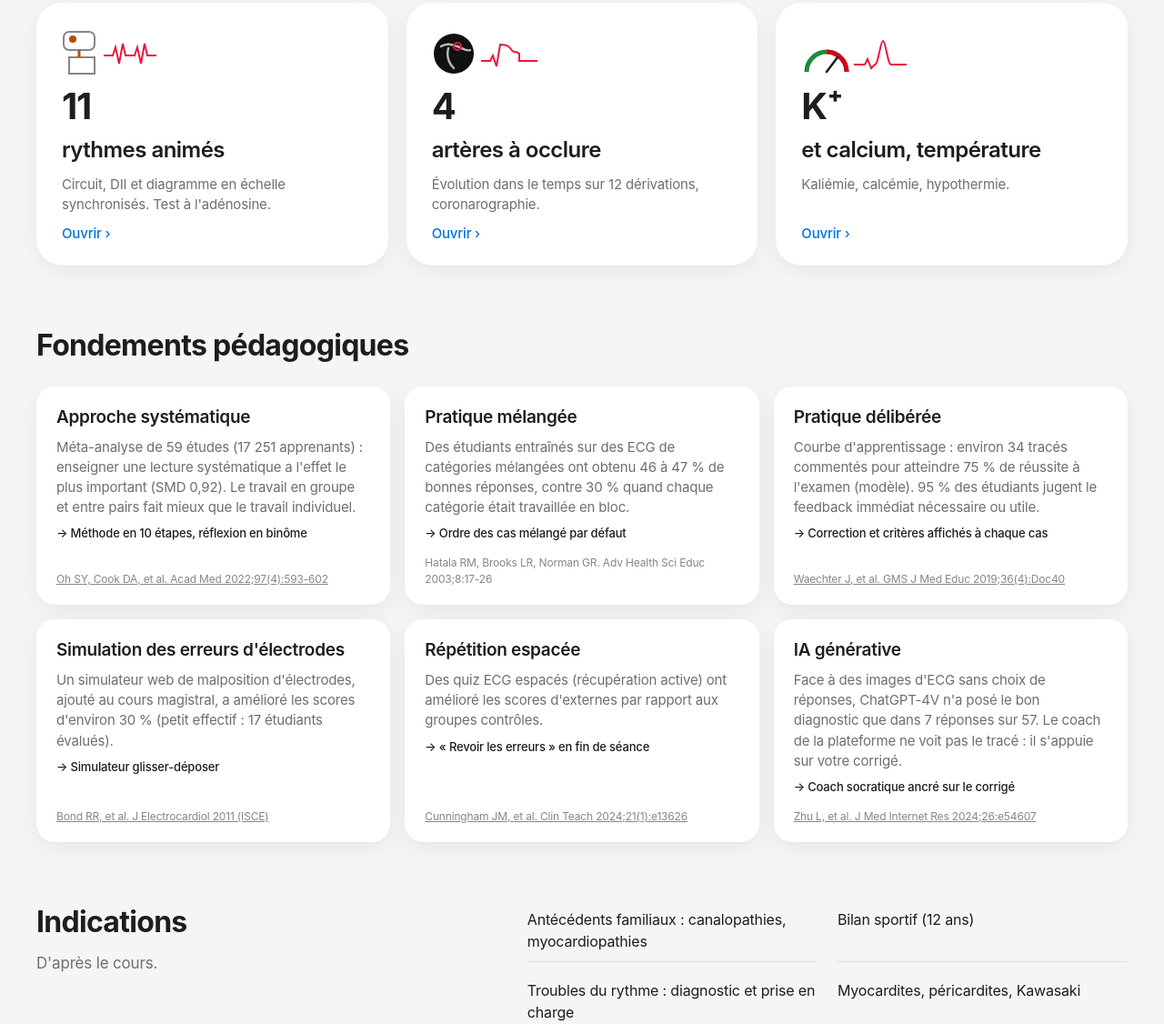
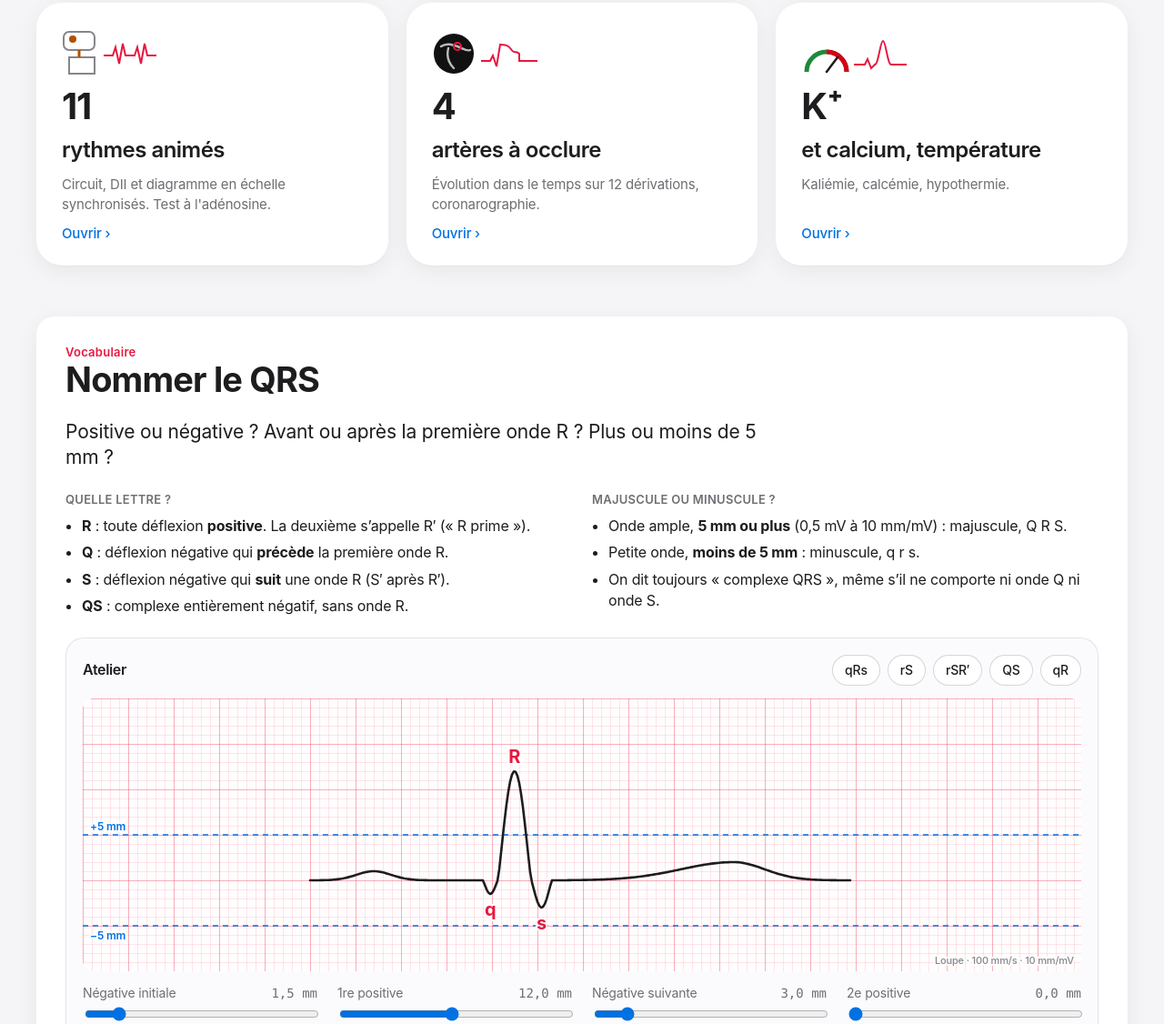
Before and after one commit to PaulPadovani/ecg-interactif, a plain HTML site: page index.html in a window 1280 px wide. Shown: the part 828-1954 px from the top of the page at 91% size. Drawn offline with Linux system fonts and the light colour scheme.

Commit message:
Accueil : « Nommer le QRS » remplace la section littérature ; la méthode repart de VIP
Co-Authored-By: Claude Opus 5.5 <noreply@anthropic.com>

```diff
--- a/css/modules.css
+++ b/css/modules.css
@@ -39,7 +39,7 @@
 .qrs-quiz { display: grid; grid-template-columns: minmax(0, 1.45fr) minmax(260px, 1fr); gap: 18px; align-items: start; }
 @media (max-width: 860px) { .qrs-quiz { grid-template-columns: 1fr; } }
 .qrs-opt { font-family: var(--font-display); font-size: 20px; font-weight: 600; letter-spacing: .02em; }
-.step-link .n.q { background: var(--signal-soft); color: var(--signal); }
+.home-qrs { margin-top: 56px; }
 
 /* ---------- Arythmies ---------- */
 .ary-grid { display: grid; grid-template-columns: minmax(320px, 0.95fr) minmax(0, 1.45fr); gap: 20px; align-items: start; }
--- a/index.html
+++ b/index.html
@@ -126,18 +126,6 @@ kbd { font-family: var(--mono); font-size: 11px; border: 1px solid var(--line-2)
 .tile .go { margin-top: auto; color: var(--accent); font-size: 15px; font-weight: 500; }
 .tile svg.ill { height: 56px; width: auto; }
 @media (max-width: 900px) { .tiles { grid-template-columns: 1fr; } .tile { min-height: 0; } }
-.evidence { margin-top: 64px; }
-.evidence h2 { font-size: 32px; font-weight: 700; }
-.evidence > p { color: var(--fg-2); margin-top: 8px; max-width: 70ch; }
-.ev-grid { display: grid; grid-template-columns: repeat(3, minmax(0,1fr)); gap: 16px; margin-top: 22px; }
-.ev { background: var(--surface); border-radius: var(--r-lg); padding: 20px 22px; box-shadow: var(--shadow); display: flex; flex-direction: column; gap: 8px; }
-.ev .k { font-size: 13px; font-weight: 600; color: var(--signal); }
-.ev h4 { font-size: 19px; font-weight: 600; letter-spacing: -0.015em; }
-.ev p { font-size: 15px; color: var(--fg-2); }
-.ev .ref { font-size: 12px; color: var(--fg-3); margin-top: auto; padding-top: 6px; }
-.ev .ref a { color: var(--fg-3); }
-.ev .used { font-size: 13px; color: var(--fg); font-weight: 500; }
-@media (max-width: 900px) { .ev-grid { grid-template-columns: 1fr; } }
 .why { margin-top: 64px; display: grid; grid-template-columns: minmax(0,1fr) minmax(0,1.3fr); gap: 32px; align-items: start; }
 .why h2 { font-size: 32px; font-weight: 700; }
 .why ul { margin: 0; padding: 0; list-style: none; display: grid; grid-template-columns: 1fr 1fr; gap: 10px 22px; }
@@ -365,7 +353,7 @@ input[type=range] { accent-color: var(--accent); }
         <svg class="ill" viewBox="0 0 120 56" aria-hidden="true"><g fill="none" stroke="var(--fg-3)" stroke-width="2"><circle cx="10" cy="28" r="7"/><circle cx="40" cy="28" r="7"/><circle cx="70" cy="28" r="7"/><circle cx="100" cy="28" r="7"/><path d="M17 28h16M47 28h16M77 28h16"/></g><circle cx="10" cy="28" r="7" fill="var(--signal)"/></svg>
         <div class="num">10</div>
         <h3>étapes de lecture</h3>
-        <p>Nommer le QRS, puis VIP, rythme, fréquence, axe, P, PR, QRS, ST, T, QT. Normes selon l'âge.</p>
+        <p>VIP, rythme, fréquence, axe, P, PR, QRS, ST, T, QT. Normes selon l'âge.</p>
         <span class="go">Ouvrir ›</span>
       </button>
       <button class="tile" data-go="simulateur">
@@ -405,17 +393,7 @@ input[type=range] { accent-color: var(--accent); }
       </button>
     </div>
 
-    <div class="evidence">
-      <h2>Fondements pédagogiques</h2>
-      <div class="ev-grid">
-        <div class="ev"><h4>Approche systématique</h4><p>Méta-analyse de 59 études (17 251 apprenants) : enseigner une lecture systématique a l'effet le plus important (SMD 0,92). Le travail en groupe et entre pairs fait mieux que le travail individuel.</p><span class="used">→ Méthode en 10 étapes, réflexion en binôme</span><span class="ref"><a href="https://cris.maastrichtuniversity.nl/en/publications/physician-training-for-electrocardiogram-interpretation-a-systema/" target="_blank" rel="noopener">Oh SY, Cook DA, et al. Acad Med 2022;97(4):593-602</a></span></div>
-        <div class="ev"><h4>Pratique mélangée</h4><p>Des étudiants entraînés sur des ECG de catégories mélangées ont obtenu 46 à 47 % de bonnes réponses, contre 30 % quand chaque catégorie était travaillée en bloc.</p><span class="used">→ Ordre des cas mélangé par défaut</span><span class="ref">Hatala RM, Brooks LR, Norman GR. Adv Health Sci Educ 2003;8:17-26</span></div>
-        <div class="ev"><h4>Pratique délibérée</h4><p>Courbe d'apprentissage : environ 34 tracés commentés pour atteindre 75 % de réussite à l'examen (modèle). 95 % des étudiants jugent le feedback immédiat nécessaire ou utile.</p><span class="used">→ Correction et critères affichés à chaque cas</span><span class="ref"><a href="https://pmc.ncbi.nlm.nih.gov/articles/PMC6737266" target="_blank" rel="noopener">Waechter J, et al. GMS J Med Educ 2019;36(4):Doc40</a></span></div>
-        <div class="ev"><h4>Simulation des erreurs d'électrodes</h4><p>Un simulateur web de malposition d'électrodes, ajouté au cours magistral, a amélioré les scores d'environ 30 % (petit effectif : 17 étudiants évalués).</p><span class="used">→ Simulateur glisser-déposer</span><span class="ref"><a href="https://pure.ulster.ac.uk/en/publications/the-utility-of-a-12-lead-ecg-electrode-misplacement-simulator-in--3/" target="_blank" rel="noopener">Bond RR, et al. J Electrocardiol 2011 (ISCE)</a></span></div>
-        <div class="ev"><h4>Répétition espacée</h4><p>Des quiz ECG espacés (récupération active) ont amélioré les scores d'externes par rapport aux groupes contrôles.</p><span class="used">→ « Revoir les erreurs » en fin de séance</span><span class="ref"><a href="https://scholars.uthscsa.edu/es/publications/the-spacing-effect-improving-electrocardiogram-interpretation/" target="_blank" rel="noopener">Cunningham JM, et al. Clin Teach 2024;21(1):e13626</a></span></div>
-        <div class="ev"><h4>IA générative</h4><p>Face à des images d'ECG sans choix de réponses, ChatGPT-4V n'a posé le bon diagnostic que dans 7 réponses sur 57. Le coach de la plateforme ne voit pas le tracé : il s'appuie sur votre corrigé.</p><span class="used">→ Coach socratique ancré sur le corrigé</span><span class="ref"><a href="https://www.jmir.org/2024/1/e54607" target="_blank" rel="noopener">Zhu L, et al. J Med Internet Res 2024;26:e54607</a></span></div>
-      </div>
-    </div>
+    <article class="card step-card home-qrs" id="homeQrs" aria-label="Nommer le QRS"></article>
 
     <div class="why">
       <div>
@@ -1372,12 +1350,11 @@ ECGModel.calibrate(SIM_STD());
 })();
 
 // ===================== MÉTHODE =====================
-const M_STATE = { step: store.get('step', -1), age: store.get('age', 5) };   // étape −1 : « Nommer le QRS » (js/qrs.js)
+const M_STATE = { step: Math.max(0, store.get('step', 0)), age: store.get('age', 5) };
 const ageM = () => AGES[M_STATE.age].m;
 
 function initMethod() {
   const nav = $('#stepsNav'); nav.innerHTML = '';
-  nav.append(h('button', { class: 'step-link', 'data-i': -1, onclick: () => showStep(-1) }, h('span', { class: 'n q' }, 'Aa'), h('span', null, 'Nommer le QRS')));
   STEPS.forEach((s, i) => nav.append(h('button', { class: 'step-link', 'data-i': i, onclick: () => showStep(i) }, h('span', { class: 'n' }, i + 1), h('span', null, s.t))));
   const sl = $('#ageSlider'); sl.max = AGES.length - 1; sl.value = M_STATE.age;
   const upd = () => { M_STATE.age = +sl.value; store.set('age', M_STATE.age); $('#ageVal').textContent = AGES[M_STATE.age].l; showStep(M_STATE.step, true); };
@@ -1387,14 +1364,9 @@ function initMethod() {
 
 let stepCleanup = null;
 function showStep(i, keepScroll) {
-  i = clamp(i, -1, STEPS.length - 1); M_STATE.step = i; store.set('step', i);
+  i = clamp(i, 0, STEPS.length - 1); M_STATE.step = i; store.set('step', i);
   $$('#stepsNav .step-link').forEach(b => { const k = +b.dataset.i; b.setAttribute('aria-current', k === i ? 'true' : 'false'); b.classList.toggle('done', k < i); });
   const card = $('#stepCard'); stepCleanup?.(); stepCleanup = null; card.innerHTML = '';
-  if (i === -1) {   // introduction : nommer les ondes du QRS
-    stepCleanup = QRSNAME.render(card, { onNext: () => showStep(0) });
-    if (!keepScroll) { const top = card.getBoundingClientRect().top + window.scrollY - 80; if (window.scrollY > top) window.scrollTo({ top, behavior: reduceMotion ? 'auto' : 'smooth' }); }
-    return;
-  }
   const s = STEPS[i];
   card.append(
     h('div', { class: 'section-head', style: 'margin:0' },
@@ -1412,7 +1384,7 @@ function showStep(i, keepScroll) {
   if (s.fig) card.append(h('figure', { class: 'fig' }, h('img', { src: `img/${s.fig.img}.jpg`, alt: s.fig.cap, loading: 'lazy', onclick: () => openViewer(s.fig.img) }), h('figcaption', null, s.fig.cap, ' Cliquez pour agrandir.')));
   if (s.pit?.length) card.append(h('div', { class: 'pitfall' }, h('b', null, 'Pièges. '), s.pit.join(' ')));
   card.append(h('div', { class: 'step-foot' },
-    h('button', { class: 'btn secondary', onclick: () => showStep(i - 1) }, '‹ ', i > 0 ? STEPS[i - 1].t : 'Nommer le QRS'),
+    h('button', { class: 'btn secondary', disabled: i === 0 ? true : null, onclick: () => showStep(i - 1) }, '‹ ', i > 0 ? STEPS[i - 1].t : 'Début'),
     i < STEPS.length - 1 ? h('button', { class: 'btn', onclick: () => showStep(i + 1) }, STEPS[i + 1].t, ' ›') : h('button', { class: 'btn', onclick: () => go('cas') }, 'Passer aux cas cliniques ›')));
   if (!keepScroll) { const top = card.getBoundingClientRect().top + window.scrollY - 80; if (window.scrollY > top) window.scrollTo({ top, behavior: reduceMotion ? 'auto' : 'smooth' }); }
 }
@@ -2262,7 +2234,8 @@ document.addEventListener('keydown', e => {
   if (viewerOpen) { if (k === 'Escape' || k.toLowerCase() === 'z') { closeViewer(); e.preventDefault(); } else if (k === '+' || k === '=') zoomAt(1.25, $('#vStage').clientWidth / 2, $('#vStage').clientHeight / 2); else if (k === '-') zoomAt(0.8, $('#vStage').clientWidth / 2, $('#vStage').clientHeight / 2); return; }
   if (k === 'f' || k === 'F') { toggleFullscreen(); return; }
   if (viewKeys[currentView]) { viewKeys[currentView](e); return; }
-  if (currentView === 'methode') { if (M_STATE.step === -1 && QRSNAME.key(e)) return; if (k === 'ArrowRight') { showStep(M_STATE.step + 1); e.preventDefault(); } if (k === 'ArrowLeft') { showStep(M_STATE.step - 1); e.preventDefault(); } return; }
+  if (currentView === 'accueil' && QRSNAME.key(e)) return;
+  if (currentView === 'methode') { if (k === 'ArrowRight') { showStep(M_STATE.step + 1); e.preventDefault(); } if (k === 'ArrowLeft') { showStep(M_STATE.step - 1); e.preventDefault(); } return; }
   if (currentView === 'cas' && C.idx >= 0) {
     if (k === 'ArrowRight' && C.idx < C.order.length - 1) openCase(C.idx + 1);
     else if (k === 'ArrowLeft' && C.idx > 0) openCase(C.idx - 1);
--- a/js/qrs.js
+++ b/js/qrs.js
@@ -203,7 +203,7 @@ const QRSNAME = (() => {
 
     card.append(
       h('div', { class: 'pitfall', html: '<b>Pièges. </b>Un crochetage qui ne franchit pas la ligne de base n’est pas une nouvelle onde. Le seuil de 5 mm est une convention d’usage : certains auteurs raisonnent en amplitude relative et écrivent en majuscule l’onde dominante. L’onde delta (pré-excitation) et l’onde J ne font pas partie de la nomenclature du QRS.' }),
-      h('div', { class: 'step-foot' }, h('span'), h('button', { class: 'btn', onclick: () => onNext?.() }, 'Commencer la méthode : VIP ›')));
+      h('div', { class: 'step-foot' }, h('span'), h('button', { class: 'btn', onclick: () => onNext?.() }, 'Méthode de lecture ›')));
     return () => { cleanups.forEach(f => f()); quiz = null; };
   }
 
@@ -215,5 +215,9 @@ const QRSNAME = (() => {
     return false;
   }
 
+  // Section de la page d'accueil, construite au premier affichage de l'accueil (les canvas ont alors une taille)
+  let homeDone = false;
+  viewHooks.accueil = () => { const el = document.getElementById('homeQrs'); if (homeDone || !el) return; homeDone = true; render(el, { onNext: () => go('methode') }); };
+
   return { render, key, nameOf };
 })();
```
Also changed, not shown: 1 other file.
